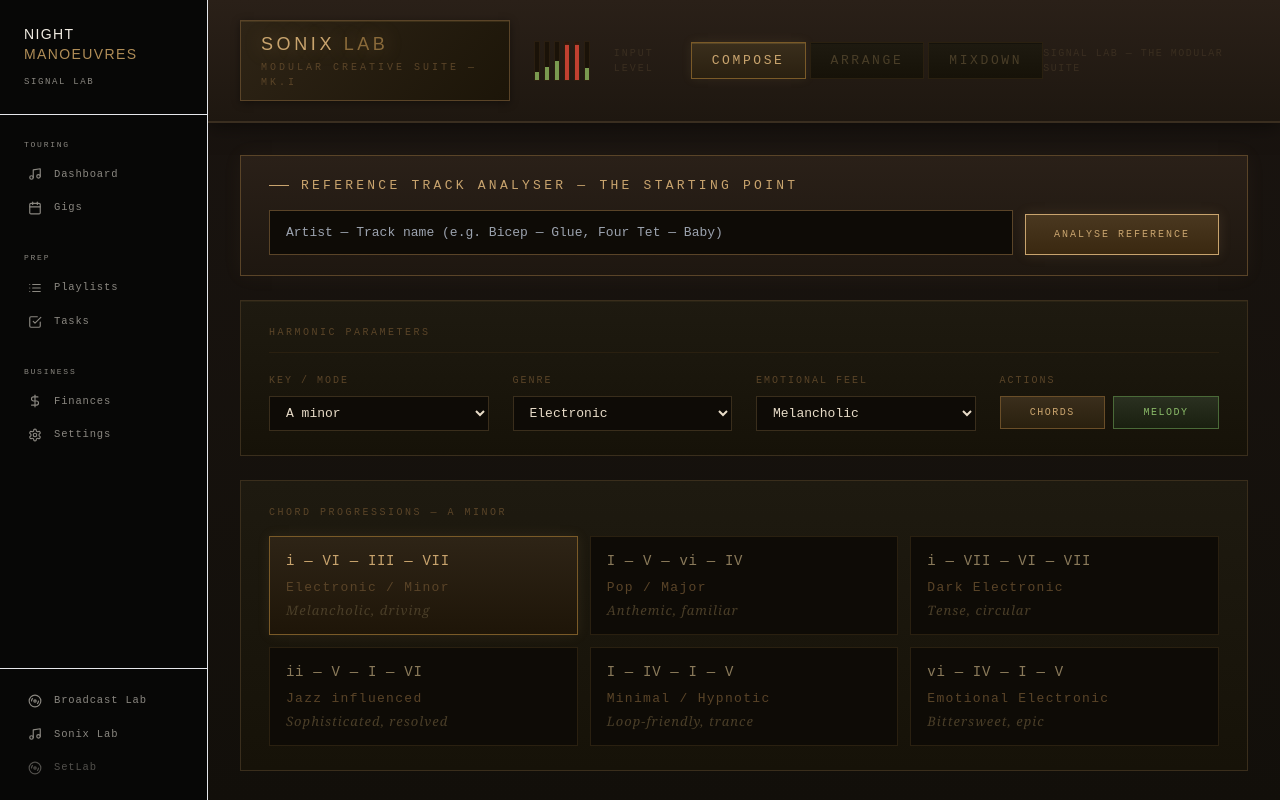
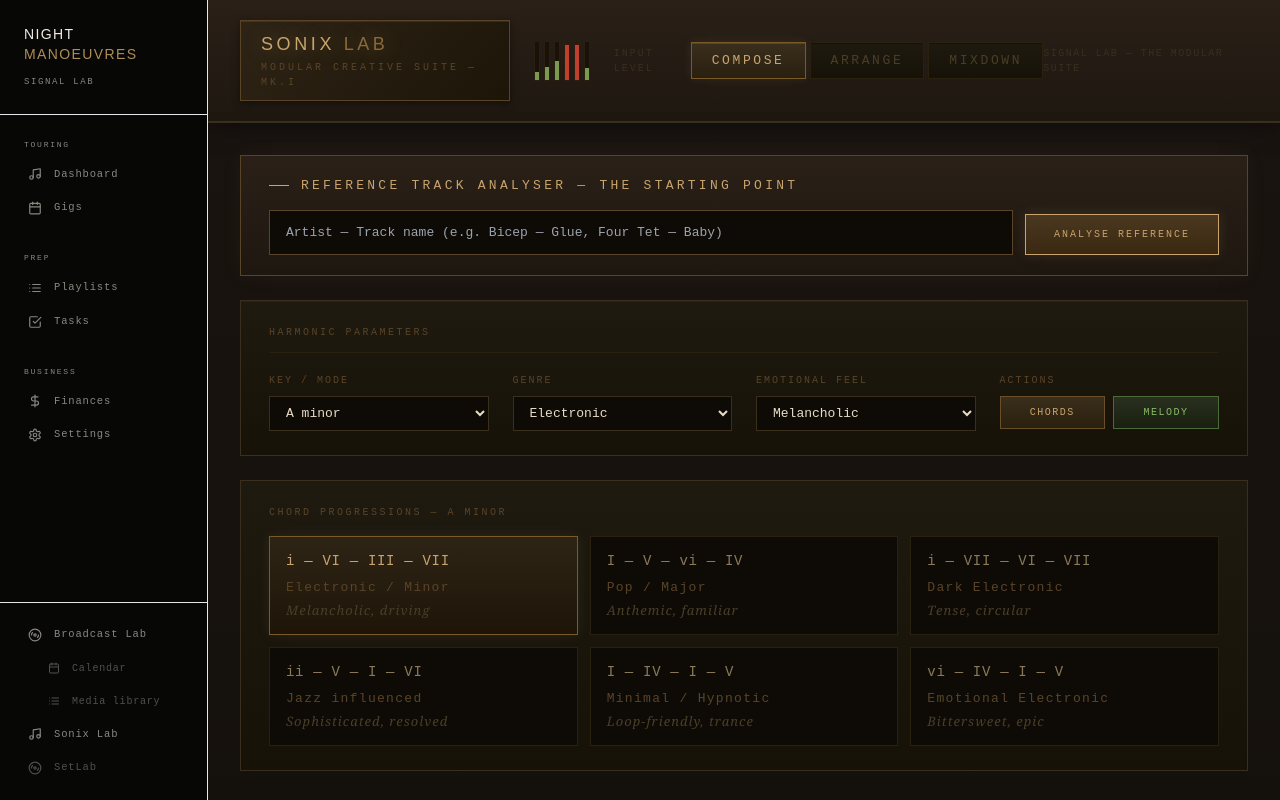
Before and after one commit to absoluteisherenow/signallab, a Next.js app: page /sonix in a window 1280 px wide. Built offline with nearby package versions, Linux system fonts and the light colour scheme.

Commit message:
Add Calendar + Media Library to nav, TrackUploader to Sonix

```diff
--- a/src/components/layout/Navigation.tsx
+++ b/src/components/layout/Navigation.tsx
@@ -79,6 +79,20 @@ export function Navigation() {
           <Disc3 className="w-3.5 h-3.5 flex-shrink-0" />
           <span>Broadcast Lab</span>
         </Link>
+        <Link href="/broadcast/calendar"
+          className={`flex items-center gap-3 px-3 py-2 pl-8 text-[10px] tracking-[.08em] transition-colors ${
+            pathname === '/broadcast/calendar' ? 'bg-white/7 text-[#b08d57]' : 'text-[#52504c] hover:text-[#b08d57] hover:bg-white/4'
+          }`}>
+          <Calendar className="w-3 h-3 flex-shrink-0" />
+          <span>Calendar</span>
+        </Link>
+        <Link href="/broadcast/media"
+          className={`flex items-center gap-3 px-3 py-2 pl-8 text-[10px] tracking-[.08em] transition-colors ${
+            pathname === '/broadcast/media' ? 'bg-white/7 text-[#b08d57]' : 'text-[#52504c] hover:text-[#b08d57] hover:bg-white/4'
+          }`}>
+          <ListIcon className="w-3 h-3 flex-shrink-0" />
+          <span>Media library</span>
+        </Link>
         <a href="/sonix"
           className="flex items-center gap-3 px-3 py-2 text-[10.5px] tracking-[.08em] text-[#8a8780] hover:text-[#8a8780] transition-colors">
           <Music className="w-3.5 h-3.5 flex-shrink-0" />
--- a/src/components/sonix/SonixLab.tsx
+++ b/src/components/sonix/SonixLab.tsx
@@ -726,6 +726,8 @@ Give me:
         </div>
       )}
 
+      <TrackUploader />
+
       <style>{`
         @keyframes spin { to { transform: rotate(360deg); } }
         select option { background: #1a1208; }
```
